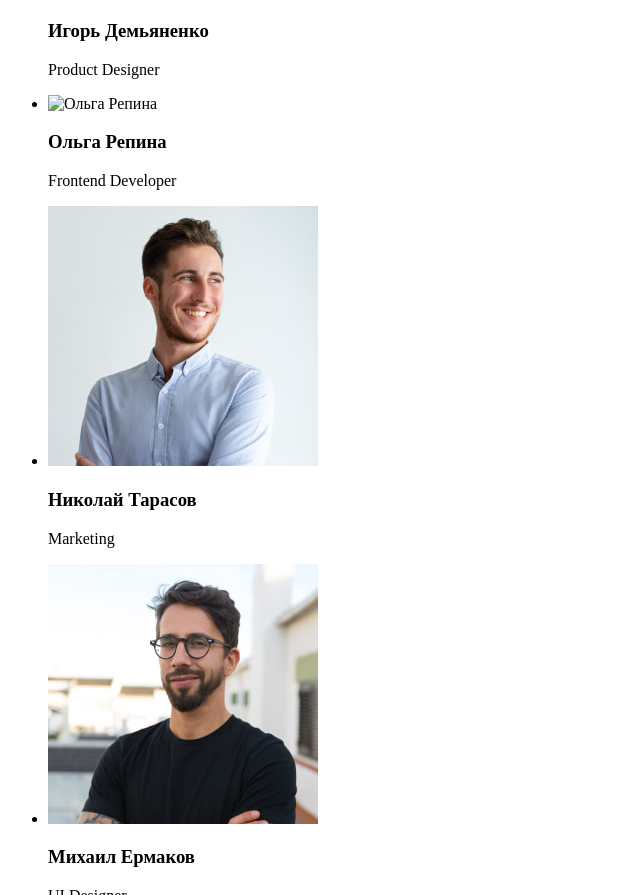
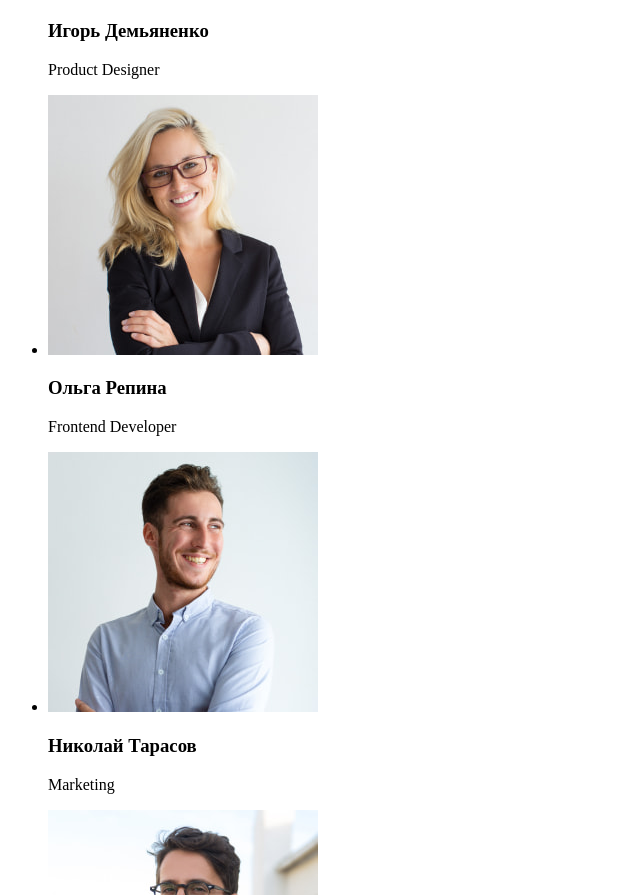
Before and after one commit to Dzenkinstone/homework, a plain HTML site: page index.html in a window 1280 px wide. Shown: the part 1884-2779 px from the top of the page, without its empty margins (0-640 px from the left). Drawn offline with Linux system fonts and the light colour scheme.

Commit message:
Update index.html

```diff
--- a/index.html
+++ b/index.html
@@ -127,7 +127,7 @@
           <li class="our-team-item">
             <img
               class="our-team-img"
-              src=".homework/images/our-team/olga.jpg"
+              src="./images/our-team/olga.jpg"
               alt="Ольга Репина"
               width="270"
               height="260"
```
